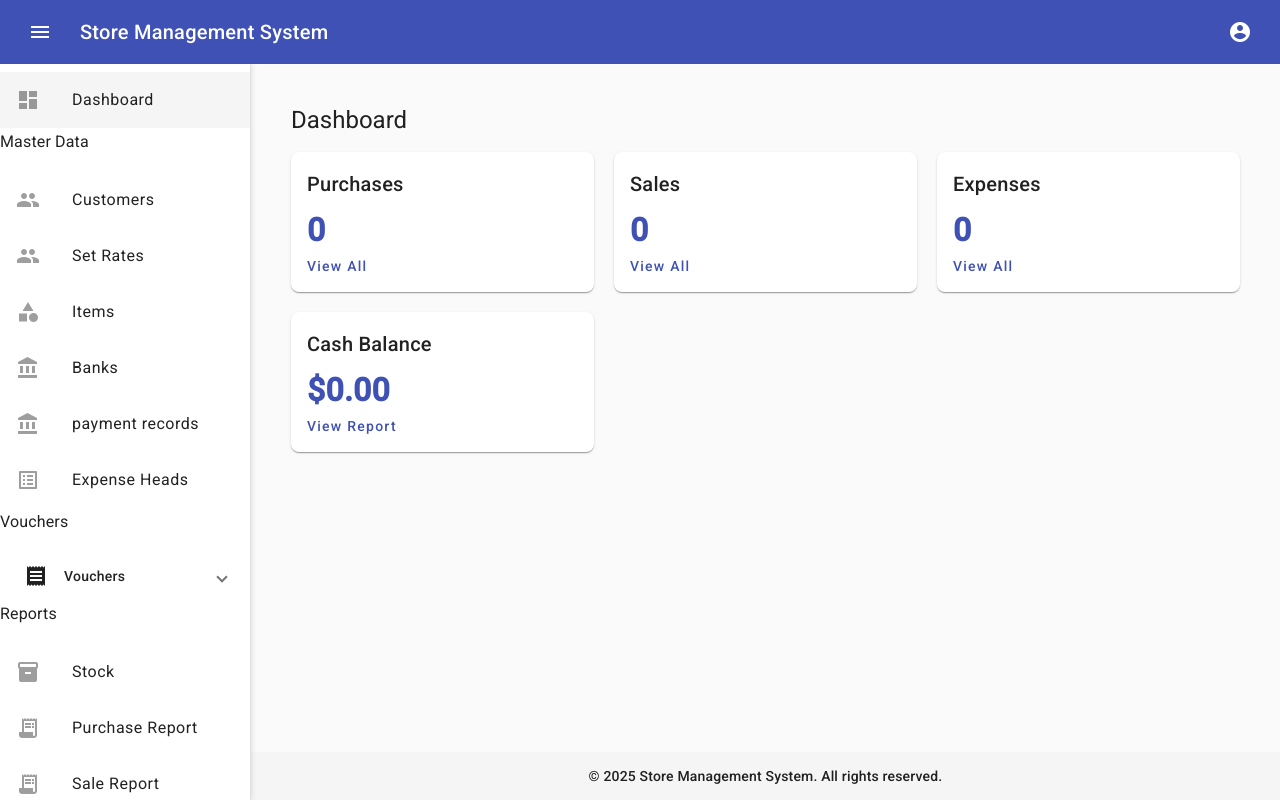
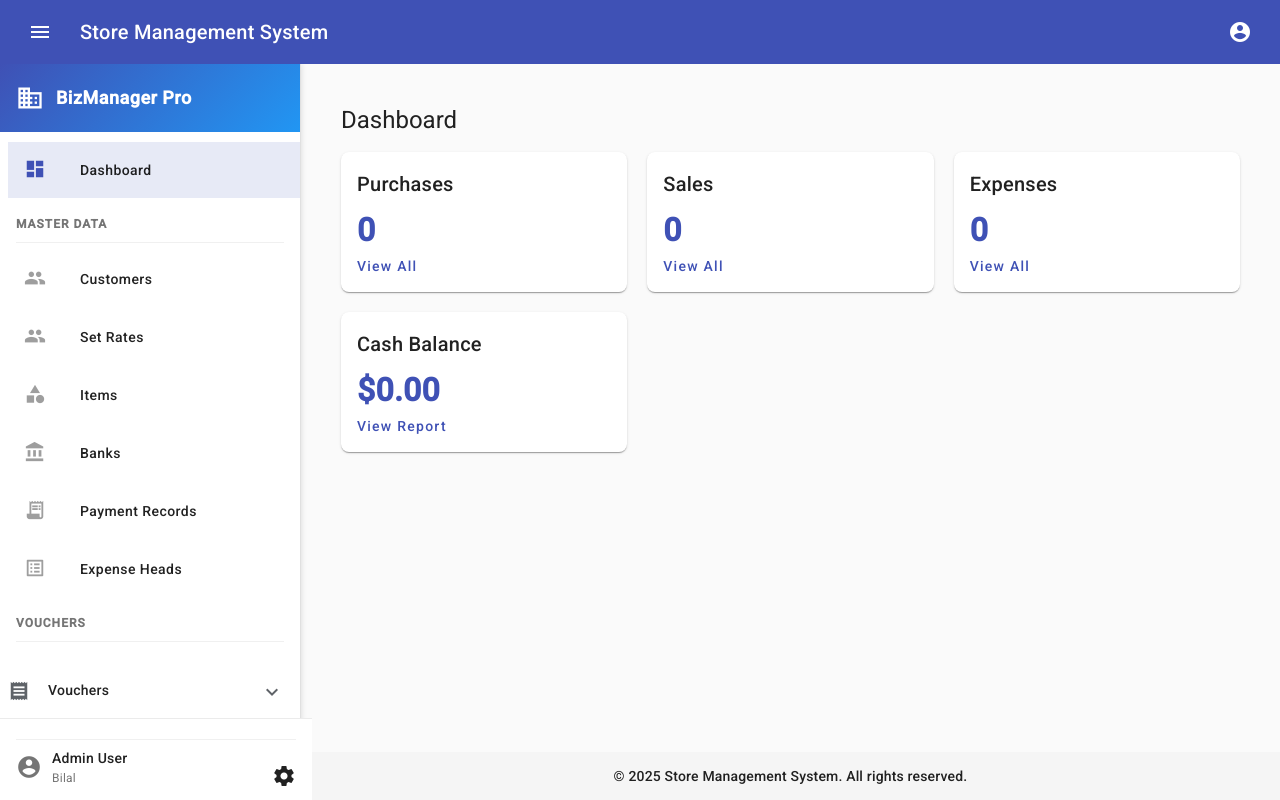
Before and after one commit to HammadMirza92/AlHafizfrontend, an Angular app: page / in a window 1280 px wide. Built offline with nearby package versions, Linux system fonts and the light colour scheme; no server answers.

Commit message:
side bar layout fixed

```diff
--- a/src/app/features/voucher/cash-received/cash-received-list/cash-received-list.component.ts
+++ b/src/app/features/voucher/cash-received/cash-received-list/cash-received-list.component.ts
@@ -59,6 +59,7 @@ export class CashReceivedListComponent implements OnInit {
   ngAfterViewInit() {
     this.dataSource.paginator = this.paginator;
     this.dataSource.sort = this.sort;
+    debugger;
   }
 
   loadDependentData(): void {
@@ -102,6 +103,7 @@ export class CashReceivedListComponent implements OnInit {
 
     this.cashTransactionService.filterCashTransactions(filter).subscribe({
       next: (transactions) => {
+        debugger;
         this.dataSource.data = transactions;
         if (this.dataSource.paginator) {
           this.dataSource.paginator.firstPage();
@@ -117,13 +119,13 @@ export class CashReceivedListComponent implements OnInit {
     });
   }
 
-  getPaymentTypeText(paymentType: PaymentType): string {
+  getPaymentTypeText(paymentType: string): string {
     switch (paymentType) {
-      case PaymentType.Cash:
+      case 'Cash':
         return 'Cash';
-      case PaymentType.Bank:
+      case 'Bank':
         return 'Bank';
-      case PaymentType.Credit:
+      case 'Credit':
         return 'Credit';
       default:
         return '';
--- a/src/app/layout/sidebar/sidebar.component.html
+++ b/src/app/layout/sidebar/sidebar.component.html
@@ -1,109 +1,158 @@
-<mat-nav-list>
-  <a mat-list-item routerLink="/" routerLinkActive="active" [routerLinkActiveOptions]="{exact: true}">
-    <mat-icon matListItemIcon>dashboard</mat-icon>
-    <span matListItemTitle>Dashboard</span>
+<mat-sidenav-container class="sidebar-container">
+  <mat-sidenav #sidenav mode="side" opened class="app-sidenav">
+    <!-- App Header -->
+    <div class="app-header">
+      <div class="app-logo">
+        <mat-icon class="logo-icon">business</mat-icon>
+        <span class="app-name">BizManager Pro</span>
+      </div>
+    </div>
+
+    <!-- Main Navigation -->
+    <mat-nav-list class="nav-list">
+      <!-- Dashboard -->
+      <a mat-list-item routerLink="/" routerLinkActive="active" [routerLinkActiveOptions]="{exact: true}" class="nav-item">
+        <mat-icon matListItemIcon class="nav-icon">dashboard</mat-icon>
+        <span matListItemTitle class="nav-title">Dashboard</span>
       </a>
 
-  <h3 matSubheader>Master Data</h3>
-
-  <a mat-list-item routerLink="/customers" routerLinkActive="active">
-    <mat-icon matListItemIcon>people</mat-icon>
-    <span matListItemTitle>Customers</span>
+      <!-- Master Data Section -->
+      <div class="section-header">
+        <span class="section-title">MASTER DATA</span>
+        <mat-divider></mat-divider>
+      </div>
+      <a mat-list-item routerLink="/customers" routerLinkActive="active" class="nav-item">
+        <mat-icon matListItemIcon class="nav-icon">people</mat-icon>
+        <span matListItemTitle class="nav-title">Customers</span>
       </a>
-  <a mat-list-item routerLink="/setRates" routerLinkActive="active">
-    <mat-icon matListItemIcon>people</mat-icon>
-    <span matListItemTitle>Set Rates</span>
+        <a mat-list-item routerLink="/setRates" routerLinkActive="active" class="nav-item">
+        <mat-icon matListItemIcon class="nav-icon">people</mat-icon>
+        <span matListItemTitle class="nav-title">Set Rates</span>
+      </a>
+      <a mat-list-item routerLink="/items" routerLinkActive="active" class="nav-item">
+        <mat-icon matListItemIcon class="nav-icon">category</mat-icon>
+        <span matListItemTitle class="nav-title">Items</span>
+      </a>
+      <a mat-list-item routerLink="/banks" routerLinkActive="active" class="nav-item">
+        <mat-icon matListItemIcon class="nav-icon">account_balance</mat-icon>
+        <span matListItemTitle class="nav-title">Banks</span>
       </a>
 
-  <a mat-list-item routerLink="/items" routerLinkActive="active">
-    <mat-icon matListItemIcon>category</mat-icon>
-    <span matListItemTitle>Items</span>
+      <a mat-list-item routerLink="/payment-records" routerLinkActive="active" class="nav-item">
+        <mat-icon matListItemIcon class="nav-icon">receipt_long</mat-icon>
+        <span matListItemTitle class="nav-title">Payment Records</span>
       </a>
 
-  <a mat-list-item routerLink="/banks" routerLinkActive="active">
-    <mat-icon matListItemIcon>account_balance</mat-icon>
-    <span matListItemTitle>Banks</span>
-  </a>
-   <a mat-list-item routerLink="/payment-records" routerLinkActive="active">
-    <mat-icon matListItemIcon>account_balance</mat-icon>
-    <span matListItemTitle>payment records</span>
+      <a mat-list-item routerLink="/expense-heads" routerLinkActive="active" class="nav-item">
+        <mat-icon matListItemIcon class="nav-icon">list_alt</mat-icon>
+        <span matListItemTitle class="nav-title">Expense Heads</span>
       </a>
 
-  <a mat-list-item routerLink="/expense-heads" routerLinkActive="active">
-    <mat-icon matListItemIcon>list_alt</mat-icon>
-    <span matListItemTitle>Expense Heads</span>
+      <!-- Vouchers Section -->
+      <div class="section-header">
+        <span class="section-title">VOUCHERS</span>
+        <mat-divider></mat-divider>
+      </div>
+
+      <mat-accordion displayMode="flat" class="nav-accordion">
+        <mat-expansion-panel [class.mat-elevation-z0]="true" hideToggle>
+          <mat-expansion-panel-header class="expansion-header">
+            <mat-icon class="expansion-icon">receipt</mat-icon>
+            <span class="expansion-title">Vouchers</span>
+            <mat-icon class="expansion-arrow">keyboard_arrow_down</mat-icon>
+          </mat-expansion-panel-header>
+
+          <a mat-list-item routerLink="/vouchers/purchase" routerLinkActive="active" class="sub-nav-item">
+            <mat-icon matListItemIcon class="sub-nav-icon">add_shopping_cart</mat-icon>
+            <span matListItemTitle class="sub-nav-title">Purchase</span>
           </a>
 
-  <h3 matSubheader>Vouchers</h3>
+          <a mat-list-item routerLink="/vouchers/sale" routerLinkActive="active" class="sub-nav-item">
+            <mat-icon matListItemIcon class="sub-nav-icon">shopping_cart</mat-icon>
+            <span matListItemTitle class="sub-nav-title">Sale</span>
+          </a>
 
-  <mat-expansion-panel [class.mat-elevation-z0]="true">
-    <mat-expansion-panel-header>
-      <mat-panel-title>
-        <mat-icon>receipt</mat-icon>
-        <span style="margin-left: 16px;">Vouchers</span>
-      </mat-panel-title>
+          <a mat-list-item routerLink="/vouchers/expense" routerLinkActive="active" class="sub-nav-item">
+            <mat-icon matListItemIcon class="sub-nav-icon">money_off</mat-icon>
+            <span matListItemTitle class="sub-nav-title">Expense</span>
+          </a>
+
+          <a mat-list-item routerLink="/vouchers/hazri" routerLinkActive="active" class="sub-nav-item">
+            <mat-icon matListItemIcon class="sub-nav-icon">assignment_ind</mat-icon>
+            <span matListItemTitle class="sub-nav-title">Hazri</span>
+          </a>
+          <a mat-list-item routerLink="/vouchers/cash-paid" routerLinkActive="active" class="sub-nav-item">
+            <mat-icon matListItemIcon class="sub-nav-icon">payments</mat-icon>
+            <span matListItemTitle class="sub-nav-title">Cash Paid</span>
+          </a>
+          <a mat-list-item routerLink="/vouchers/cash-received" routerLinkActive="active" class="sub-nav-item">
+            <mat-icon matListItemIcon class="sub-nav-icon">attach_money</mat-icon>
+            <span matListItemTitle class="sub-nav-title">Cash Received</span>
+          </a>
+        </mat-expansion-panel>
+      </mat-accordion>
+
+      <!-- Reports Section -->
+      <div class="section-header">
+        <span class="section-title">REPORTS</span>
+        <mat-divider></mat-divider>
+      </div>
+
+      <mat-accordion displayMode="flat" class="nav-accordion">
+        <mat-expansion-panel [class.mat-elevation-z0]="true" hideToggle>
+          <mat-expansion-panel-header class="expansion-header">
+            <mat-icon class="expansion-icon">summarize</mat-icon>
+            <span class="expansion-title">Reports</span>
+            <mat-icon class="expansion-arrow">keyboard_arrow_down</mat-icon>
           </mat-expansion-panel-header>
 
-    <a mat-list-item routerLink="/vouchers/purchase" routerLinkActive="active">
-      <mat-icon matListItemIcon>add_shopping_cart</mat-icon>
-      <span matListItemTitle>Purchase</span>
+          <a mat-list-item routerLink="/stock" routerLinkActive="active" class="sub-nav-item">
+            <mat-icon matListItemIcon class="sub-nav-icon">inventory</mat-icon>
+            <span matListItemTitle class="sub-nav-title">Stock</span>
           </a>
 
-    <a mat-list-item routerLink="/vouchers/sale" routerLinkActive="active">
-      <mat-icon matListItemIcon>shopping_cart</mat-icon>
-      <span matListItemTitle>Sale</span>
+          <a mat-list-item routerLink="/reports/purchase" routerLinkActive="active" class="sub-nav-item">
+            <mat-icon matListItemIcon class="sub-nav-icon">summarize</mat-icon>
+            <span matListItemTitle class="sub-nav-title">Purchase Report</span>
           </a>
 
-    <a mat-list-item routerLink="/vouchers/expense" routerLinkActive="active">
-      <mat-icon matListItemIcon>money_off</mat-icon>
-      <span matListItemTitle>Expense</span>
+          <a mat-list-item routerLink="/reports/sale" routerLinkActive="active" class="sub-nav-item">
+            <mat-icon matListItemIcon class="sub-nav-icon">summarize</mat-icon>
+            <span matListItemTitle class="sub-nav-title">Sale Report</span>
           </a>
 
-    <a mat-list-item routerLink="/vouchers/hazri" routerLinkActive="active">
-      <mat-icon matListItemIcon>assignment_ind</mat-icon>
-      <span matListItemTitle>Hazri</span>
+          <a mat-list-item routerLink="/reports/expense" routerLinkActive="active" class="sub-nav-item">
+            <mat-icon matListItemIcon class="sub-nav-icon">summarize</mat-icon>
+            <span matListItemTitle class="sub-nav-title">Expense Report</span>
           </a>
 
-    <a mat-list-item routerLink="/vouchers/cash-paid" routerLinkActive="active">
-      <mat-icon matListItemIcon>payments</mat-icon>
-      <span matListItemTitle>Cash Paid</span>
+          <a mat-list-item routerLink="/reports/hazri" routerLinkActive="active" class="sub-nav-item">
+            <mat-icon matListItemIcon class="sub-nav-icon">summarize</mat-icon>
+            <span matListItemTitle class="sub-nav-title">Hazri Report</span>
           </a>
-
-    <a mat-list-item routerLink="/vouchers/cash-received" routerLinkActive="active">
-      <mat-icon matListItemIcon>attach_money</mat-icon>
-      <span matListItemTitle>Cash Received</span>
+          <a mat-list-item routerLink="/reports/cash" routerLinkActive="active" class="sub-nav-item">
+            <mat-icon matListItemIcon class="sub-nav-icon">receipt_long</mat-icon>
+            <span matListItemTitle class="sub-nav-title">Cash Report</span>
           </a>
         </mat-expansion-panel>
+      </mat-accordion>
+    </mat-nav-list>
 
-  <h3 matSubheader>Reports</h3>
-
-  <a mat-list-item routerLink="/stock" routerLinkActive="active">
-    <mat-icon matListItemIcon>inventory</mat-icon>
-    <span matListItemTitle>Stock</span>
-  </a>
-
-  <a mat-list-item routerLink="/reports/purchase" routerLinkActive="active">
-    <mat-icon matListItemIcon>receipt_long</mat-icon>
-    <span matListItemTitle>Purchase Report</span>
-  </a>
-
-  <a mat-list-item routerLink="/reports/sale" routerLinkActive="active">
-    <mat-icon matListItemIcon>receipt_long</mat-icon>
-    <span matListItemTitle>Sale Report</span>
-  </a>
-
-  <a mat-list-item routerLink="/reports/expense" routerLinkActive="active">
-    <mat-icon matListItemIcon>receipt_long</mat-icon>
-    <span matListItemTitle>Expense Report</span>
-  </a>
-
-  <a mat-list-item routerLink="/reports/hazri" routerLinkActive="active">
-    <mat-icon matListItemIcon>receipt_long</mat-icon>
-    <span matListItemTitle>Hazri Report</span>
-  </a>
-
-  <a mat-list-item routerLink="/reports/cash" routerLinkActive="active">
-    <mat-icon matListItemIcon>receipt_long</mat-icon>
-    <span matListItemTitle>Cash Report</span>
-  </a>
-</mat-nav-list>
+    <!-- User Profile Footer -->
+    <div class="user-profile">
+      <mat-divider></mat-divider>
+      <div class="profile-content">
+        <div class="avatar">
+          <mat-icon>account_circle</mat-icon>
+        </div>
+        <div class="profile-info">
+          <span class="username">Admin User</span>
+          <span class="role">Bilal</span>
+        </div>
+        <button mat-icon-button class="settings-btn">
+          <mat-icon>settings</mat-icon>
+        </button>
+      </div>
+    </div>
+  </mat-sidenav>
+</mat-sidenav-container>
--- a/src/app/layout/sidebar/sidebar.component.scss
+++ b/src/app/layout/sidebar/sidebar.component.scss
@@ -1,10 +1,225 @@
-:host {
-  display: block;
-  width: 250px;
-  height: 100%;
-  overflow-y: auto;
+/* Sidebar Container */
+.sidebar-container {
+  width: 300px;
+  height: 90vh;
+  position: relative;
+  left: 0;
+  top: 0;
+  z-index: 2;
 }
 
-.active {
-  background-color: rgba(0, 0, 0, 0.04);
+.app-sidenav {
+  width: 300px;
+  border-right: none;
+  background: white;
+  box-shadow: 0 0 15px rgba(0, 0, 0, 0.1);
+  display: flex;
+  flex-direction: column;
 }
+
+/* App Header */
+.app-header {
+  padding: 20px 16px;
+  background: linear-gradient(135deg, #3f51b5 0%, #2196F3 100%);
+  color: white;
+}
+
+.app-logo {
+  display: flex;
+  align-items: center;
+  gap: 12px;
+}
+
+.logo-icon {
+  font-size: 28px;
+  width: 28px;
+  height: 28px;
+}
+
+.app-name {
+  font-size: 18px;
+  font-weight: 600;
+  letter-spacing: 0.5px;
+}
+
+/* Navigation List */
+.nav-list {
+  flex: 1;
+  overflow-y: auto;
+  padding-bottom: 80px; /* Space for user profile */
+}
+
+/* Section Headers */
+.section-header {
+  padding: 0 16px;
+  margin-top: 16px;
+}
+
+.section-title {
+  color: #757575;
+  font-size: 12px;
+  font-weight: 600;
+  letter-spacing: 1px;
+  text-transform: uppercase;
+  display: block;
+  margin: 8px 0 4px 0;
+}
+
+mat-divider {
+  margin: 8px 0;
+  border-top-color: rgba(0, 0, 0, 0.06);
+}
+
+/* Navigation Items */
+.nav-item {
+  height: 44px;
+  margin: 2px 8px;
+  border-radius: 6px;
+  transition: all 0.2s cubic-bezier(0.4, 0, 0.2, 1);
+
+  &:hover {
+    background-color: rgba(63, 81, 181, 0.06);
+  }
+
+  &.active {
+    background-color: rgba(63, 81, 181, 0.12);
+    color: #3f51b5;
+    font-weight: 500;
+
+    .nav-icon {
+      color: #3f51b5;
+    }
+  }
+}
+
+.nav-icon {
+  color: #5f6368;
+  margin-right: 16px;
+  font-size: 22px;
+}
+
+.nav-title {
+  font-size: 14px;
+  font-weight: 500;
+}
+
+/* Accordion Styles */
+.nav-accordion {
+  margin: 0 8px;
+  box-shadow: none !important;
+
+  .mat-expansion-panel {
+    background: transparent;
+    box-shadow: none !important;
+  }
+}
+
+.expansion-header {
+  height: 44px;
+  padding: 0 8px;
+  border-radius: 6px;
+
+  &:hover {
+    background-color: rgba(63, 81, 181, 0.06);
+  }
+}
+
+.expansion-icon {
+  color: #5f6368;
+  margin-right: 16px;
+  font-size: 22px;
+}
+
+.expansion-title {
+  font-size: 14px;
+  font-weight: 500;
+  flex-grow: 1;
+}
+
+.expansion-arrow {
+  color: #5f6368;
+  transform: rotate(0deg);
+  transition: transform 0.2s cubic-bezier(0.4, 0, 0.2, 1);
+}
+
+.mat-expansion-panel-header-expanded .expansion-arrow {
+  transform: rotate(180deg);
+}
+
+/* Sub Navigation Items */
+.sub-nav-item {
+  height: 40px;
+  margin-left: 16px;
+  padding-left: 16px !important;
+  border-left: 2px solid #e0e0e0;
+  border-radius: 0 6px 6px 0;
+  transition: all 0.2s cubic-bezier(0.4, 0, 0.2, 1);
+
+  &:hover {
+    background-color: rgba(63, 81, 181, 0.04);
+    border-left-color: #3f51b5;
+  }
+
+  &.active {
+    background-color: rgba(63, 81, 181, 0.08);
+    border-left-color: #3f51b5;
+    color: #3f51b5;
+
+    .sub-nav-icon {
+      color: #3f51b5;
+    }
+  }
+}
+
+.sub-nav-icon {
+  color: #5f6368;
+  margin-right: 16px;
+  font-size: 20px;
+}
+
+.sub-nav-title {
+  font-size: 13px;
+}
+
+/* User Profile */
+.user-profile {
+  position: fixed;
+  bottom: 0;
+  width: 280px;
+  padding: 12px 16px;
+  background-color: white;
+  border-top: 1px solid rgba(0, 0, 0, 0.08);
+}
+
+.profile-content {
+  display: flex;
+  align-items: center;
+  gap: 12px;
+}
+
+.avatar mat-icon {
+  font-size: 26px;
+  color: #757575;
+}
+
+.profile-info {
+  flex-grow: 1;
+  display: flex;
+  flex-direction: column;
+}
+
+.username {
+  font-size: 14px;
+  font-weight: 500;
+}
+
+.role {
+  font-size: 12px;
+  color: #757575;
+}
+
+.settings-btn {
+  width: 36px;
+  height: 36px;
+  line-height: 36px;
+}
```
Lines whose indentation alone changed are shown as unchanged.
